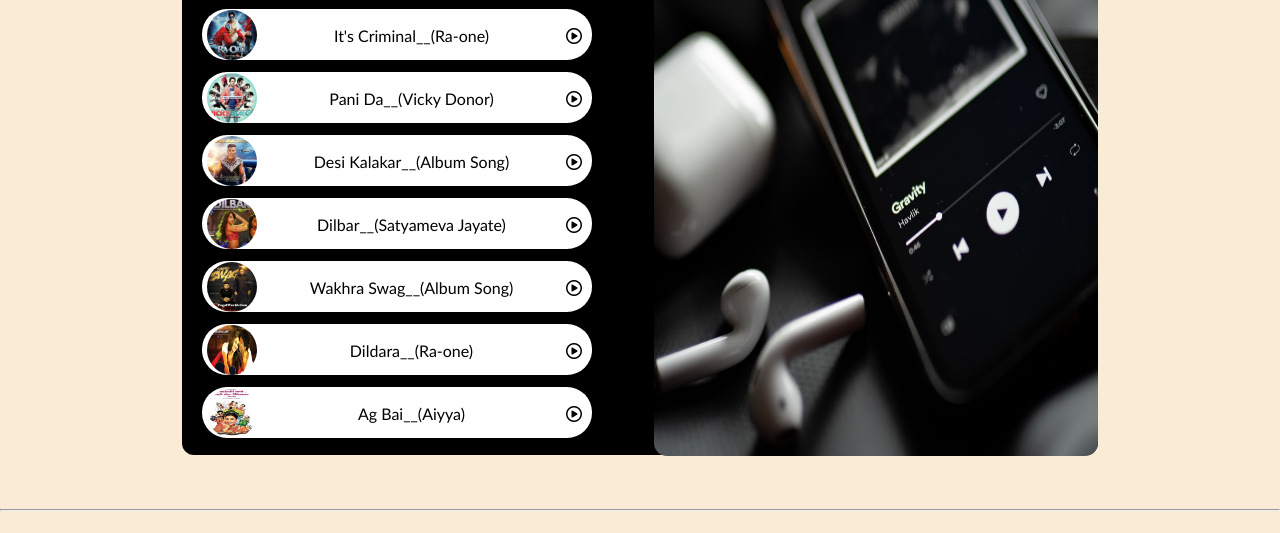
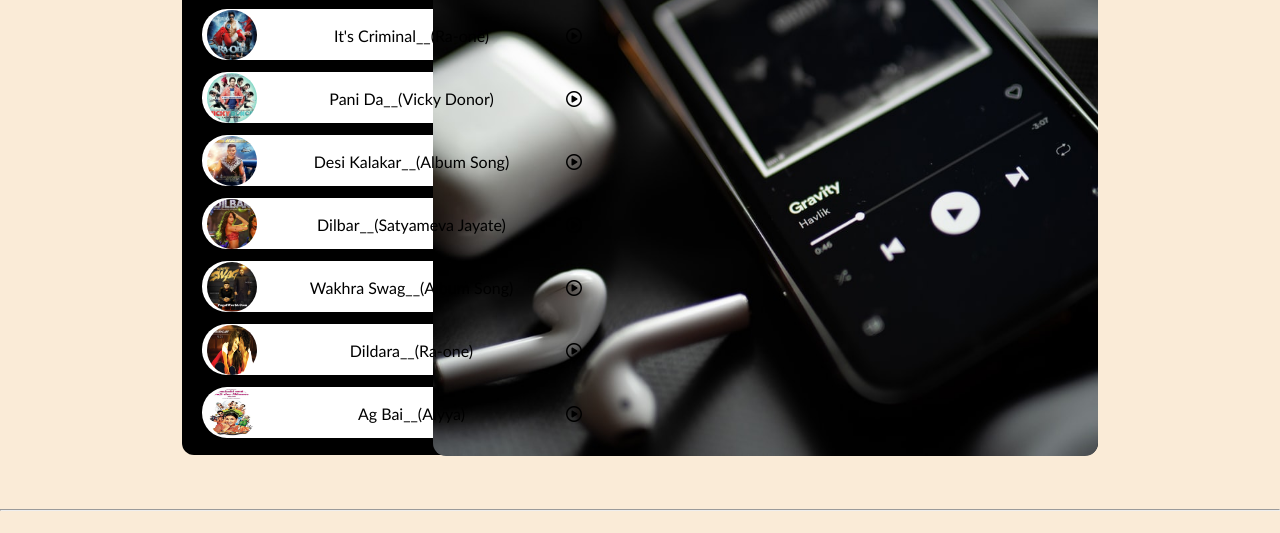
Before and after one commit to Atharva0920/Bajao-Music-Player, a plain HTML site: page index.html in a window 1280 px wide. Shown: the part 156-689 px from the top of the page. Drawn offline with Linux system fonts and the light colour scheme.

Commit message:
Update style.css

```diff
--- a/style.css
+++ b/style.css
@@ -53,7 +53,7 @@ body {
     float: right;
     margin-top: -506px;
     border-radius: 13px;
-    width: 444px;
+    width: 665px;
 }
 
 .songList {
```
